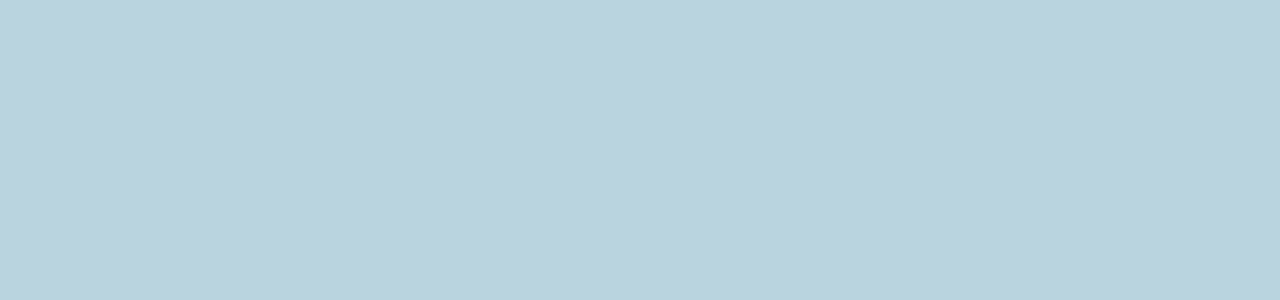
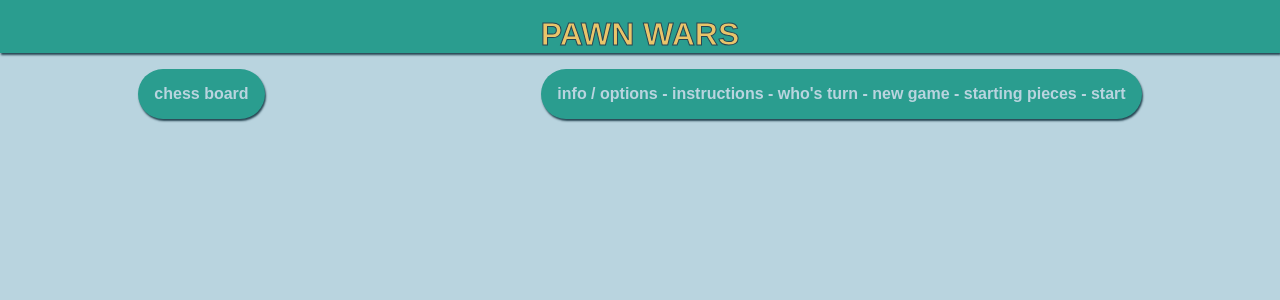
Before and after one commit to cooljasonmelton/pawn-wars, a React (Create React App) app: page / in a window 1280 px wide. Shown: the top 300 px of the page. Built offline with nearby package versions, Linux system fonts and the light colour scheme.

Commit message:
styling layout

```diff
--- a/src/App.css
+++ b/src/App.css
@@ -1,6 +1,60 @@
 /* https://coolors.co/264653-b9d4df-2a9d8f-e9c46a-f4a261-e76f51 */
+
+* {
+    padding: 0;
+    margin: 0;
+}
 
 .App{
     width: 100%;
     min-height: 100vh;
 }
+
+.logo-c{
+    width: 100%;
+
+    background-color: #2A9D8F;
+    box-shadow: 1px 2px 2px #264653;
+
+    display: flex;
+    align-items: center;
+    justify-content: center;
+
+    color: #E9C46A;
+}
+
+.logo-header{
+    padding-top: 1rem;
+    -webkit-text-stroke-width: 1px;
+    -webkit-text-stroke-color: #264653;
+}
+
+.cfb{
+    display: flex;
+    align-items: center;
+    justify-content: space-around;
+}
+
+.m-container{
+    margin: 1em;
+    padding: 1em;
+
+    background-color: #2A9D8F;
+    box-shadow: 1px 2px 2px #264653;
+    border-radius: 2rem;
+
+    display: flex;
+    align-items: center;
+    justify-content: center;
+
+    font-weight: bold;
+    color: #B9D4DF;
+}
+
+.board-c{
+
+}
+
+.info-c{
+
+}
--- a/src/App.js
+++ b/src/App.js
@@ -1,12 +1,30 @@
 import React from 'react';
+
+// styling
 import './App.css';
+
+// components
 
 const App = () => {
   return (
     <div className="App">
-      {/* logo */}
-      {/* board */}
-      {/* info box */}
+
+      <div className="logo-c">
+        <h1 className="logo-header">PAWN WARS</h1>
+      </div>
+
+      <div className="cfb">
+        <div className="m-container board-c">
+          chess board
+        </div>
+
+        <div className="m-container info-c">
+          info / options
+          - instructions
+          - who's turn
+          - new game  - starting pieces - start
+        </div>
+      </div>
 
 
     </div>
--- a/src/index.css
+++ b/src/index.css
@@ -8,6 +8,7 @@ body {
 
   font-family: Arial, Helvetica, sans-serif;
   background-color: #B9D4DF;
+  color: #264653;
 }
 
 code {
```
Also changed, not shown: 1 other file (tests, documents, lock files or other folders).
